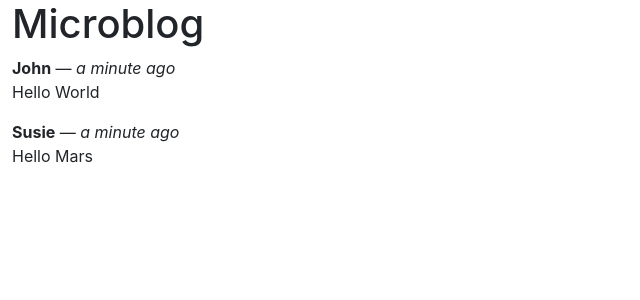
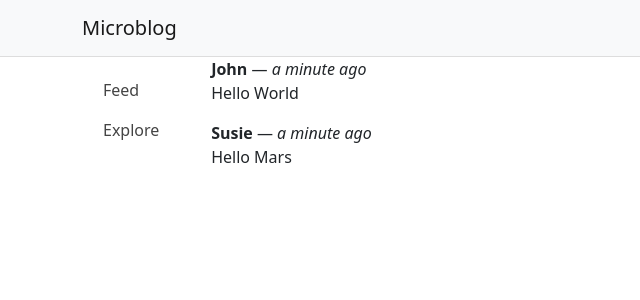
Before and after one commit to startupsandcode/react-tutorial, a React (Create React App) app: page / in a window 1280 px wide. Shown: the top 300 px of the page, without its empty margins (0-640 px from the left). Built offline with nearby package versions, Linux system fonts and the light colour scheme.

Commit message:
updated for initial components - sidebar, header

```diff
--- a/src/App.js
+++ b/src/App.js
@@ -1,5 +1,7 @@
-import Container from 'react-bootstrap/Container';
-
+import Container from 'react-bootstrap/Container'
+import Stack from 'react-bootstrap/Stack'
+import Header from './components/Header'
+import Sidebar from './components/Sidebar'
 export default function App() {
 	const posts = [
 		{
@@ -21,8 +23,12 @@
 	]
 
 	return (
-		<Container fluid>
-			<h1>Microblog</h1>
+		<Container fluid className='App'>
+			<Header />
+			<Container>
+				<Stack direction='horizontal'>
+					<Sidebar />
+					<Container>
 					{posts.length === 0 ? (
 						<p>No posts yet</p>
 					) : (
@@ -38,5 +44,8 @@
 						})
 					)}
 					</Container>
+				</Stack>
+			</Container>
+		</Container>
 	)
 }
--- /dev/null
+++ b/src/components/Header.js
@@ -0,0 +1,11 @@
+import Navbar from 'react-bootstrap/Navbar';
+import Container from 'react-bootstrap/Container';
+export default function Header() {
+	return (
+		<Navbar bg='light' className='Header' sticky='top'>
+			<Container>
+				<Navbar.Brand>Microblog</Navbar.Brand>
+			</Container>
+		</Navbar>
+	)
+}
--- /dev/null
+++ b/src/components/Sidebar.js
@@ -0,0 +1,15 @@
+import Navbar from 'react-bootstrap/Navbar'
+import Nav from 'react-bootstrap/Nav'
+
+export default function Sidebar() {
+	return (
+		<Navbar sticky='top' className='flex-column Sidebar'>
+			<Nav.Item>
+				<Nav.Link href='/'>Feed</Nav.Link>
+			</Nav.Item>
+			<Nav.Item>
+				<Nav.Link href='/explore'>Explore</Nav.Link>
+			</Nav.Item>
+		</Navbar>
+	)
+}
--- a/src/index.css
+++ b/src/index.css
@@ -1,13 +1,32 @@
-body {
-  margin: 0;
-  font-family: -apple-system, BlinkMacSystemFont, 'Segoe UI', 'Roboto', 'Oxygen',
-    'Ubuntu', 'Cantarell', 'Fira Sans', 'Droid Sans', 'Helvetica Neue',
-    sans-serif;
-  -webkit-font-smoothing: antialiased;
-  -moz-osx-font-smoothing: grayscale;
+.App{
+	padding: 0;
 }
 
-code {
-  font-family: source-code-pro, Menlo, Monaco, Consolas, 'Courier New',
-    monospace;
+.Header{
+	border-bottom: solid 1px #ddd;
 }
+
+.Sidebar{
+	width: 120px;
+	margin: 5px;
+	position: sticky;
+	top: 62px;
+	align-self: flex-start;
+	align-items: start;
+}
+
+.Sidebar .nav-item{
+	width: 100%;
+}
+
+.Sidebar a{
+	color: #444;
+}
+
+.Sidebar a:hover{
+	background-color: #eee;
+}
+
+.Sidebar a:visited{
+	color: #444;
+}
```
Lines whose indentation alone changed are shown as unchanged.
